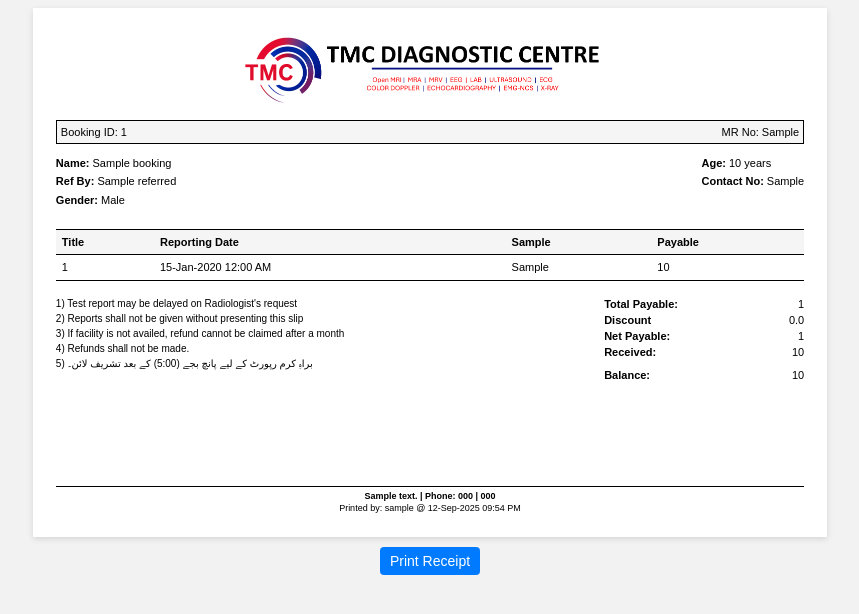
After one commit to qamberalipy/tmc_pos, a Flask app: page /booking/receipt/1 in a window 1280 px wide. The commit adds this page. Shown: the top 614 px of the page, without its empty margins (210-1069 px from the left). Run offline with Flask 3, Linux system fonts and the light colour scheme; the visitor is signed in with stand-in values (Sample User, id 1); tables that the repository leaves empty hold one stand-in row (values such as "Sample post").

Commit message:
Billing Integreted

```diff
--- a/app/blueprints/booking/routes.py
+++ b/app/blueprints/booking/routes.py
@@ -13,6 +13,13 @@ def view_test_booking():
         print(f"Error in view_test_booking: {str(e)}")
         return redirect(url_for('main.error_page'))
 
+@booking_bp.route("/receipts")
+@login_required
+def views_receipt():
+
+    return render_template('receipt.html')
+
+
 @booking_bp.route('/create/', methods=['POST'])
 def create_booking():
     data = request.get_json()
@@ -25,3 +32,19 @@ def create_booking():
     except Exception as e:
         print(f"Error in create_booking: {str(e)}")
         return jsonify({"error": "Failed to create booking"}), 400
+
+@booking_bp.route("/receipt/<int:booking_id>")
+@login_required
+def view_receipt(booking_id):
+    # try:
+    data, status = booking_services.get_booking_details(booking_id)
+
+    if status != 200:
+        # handle gracefully
+        return render_template("error.html", message=data.get("error", "Unknown error")), status
+    print("Receipt Data:", data)
+    return render_template("receipt.html", booking=data)
+
+    # except Exception as e:
+    #     print(f"Error in view_receipt: {str(e)}")
+    #     return redirect(url_for("main.error_page"))
--- /dev/null
+++ b/app/blueprints/booking/templates/receipt.html
@@ -0,0 +1,323 @@
+<!DOCTYPE html>
+<html lang="en">
+
+<head>
+  <meta charset="UTF-8" />
+  <title>Diagnostic Receipt</title>
+  <style>
+    /* Print page */
+    @page {
+      size: A5 landscape;
+      margin: 0mm;
+      /* We'll account for printer margins in the layout */
+    }
+
+    /* Print helpers */
+    @media print {
+      .no-print {
+        display: none !important;
+      }
+
+      /* try to make colors print properly */
+      body {
+        -webkit-print-color-adjust: exact;
+        print-color-adjust: exact;
+      }
+
+      /* ensure receipt uses the measured height for page fitting */
+      .receipt {
+        height: 140mm;
+        /* slightly smaller than 148mm to account for printer margins */
+        overflow: hidden;
+        /* avoids Chrome adding a blank page when something barely overflows */
+      }
+    }
+
+    /* Basic page layout */
+    body {
+      margin: 0;
+      background: #f2f2f2;
+      font-family: Arial, sans-serif;
+      font-size: 11px;
+      display: flex;
+      justify-content: center;
+      padding: 8px;
+      /* screen padding around the paper preview */
+    }
+
+    /* The paper */
+    .receipt {
+      width: 210mm;
+      /* A5 landscape width */
+      height: 140mm;
+      /* intentionally a bit smaller than full 148mm */
+      box-sizing: border-box;
+      /* include padding in the height */
+      padding: 6mm;
+      /* safe internal padding */
+      background: #fff;
+      display: flex;
+      flex-direction: column;
+      box-shadow: 0 2px 6px rgba(0, 0, 0, 0.12);
+      line-height: 1.3;
+      color: #000;
+      position: relative;
+      page-break-inside: avoid;
+    }
+
+    /* Make content expand and push footer down */
+    .content {
+      flex: 1;
+      display: flex;
+      flex-direction: column;
+      gap: 8px;
+      overflow: hidden;
+      /* hide any tiny overflow that would create a blank page */
+    }
+
+    /* Header */
+    .header {
+      display: flex;
+      justify-content: center;
+      align-items: center;
+      margin-bottom: 2mm;
+    }
+
+    .header img {
+      max-width: 370px;
+      height: auto;
+    }
+
+    /* PIN / MR */
+    .pin-section {
+      margin-top: 2mm;
+      padding: 4px;
+      border: 1px solid #000;
+      font-size: 11px;
+      display: flex;
+      justify-content: space-between;
+      background: #f5f5f5;
+    }
+
+    /* Details */
+    .details {
+      display: flex;
+      justify-content: space-between;
+      margin-top: 4px;
+      gap: 12px;
+      font-size: 11px;
+    }
+
+    .details div {
+      min-width: 0;
+      margin-bottom: 4px;
+    }
+
+    /* Table */
+    table {
+      width: 100%;
+      border-collapse: collapse;
+      margin-top: 6px;
+      font-size: 11px;
+    }
+
+    th,
+    td {
+      border-top: 1px solid #000;
+      border-bottom: 1px solid #000;
+      padding: 5px 6px;
+      text-align: left;
+    }
+
+    th {
+      background: #f5f5f5;
+      font-weight: 600;
+    }
+
+    /* Container with notes + totals */
+    .container {
+      display: flex;
+      justify-content: space-between;
+      gap: 12px;
+      align-items: flex-start;
+      margin-top: 6px;
+    }
+
+    .notes {
+      font-size: 10px;
+      flex: 1;
+    }
+
+    .notes p {
+      margin: 2px 0;
+    }
+
+    .totals {
+      width: 200px;
+      font-size: 11px;
+    }
+
+    .totals .row {
+      display: flex;
+      justify-content: space-between;
+      margin: 2px 0;
+    }
+
+    .totals .label {
+      font-weight: 600;
+    }
+
+    .totals .value {
+      text-align: right;
+      min-width: 60px;
+    }
+
+    /* Footer */
+    .footer {
+      font-size: 9px;
+      border-top: 1px solid #000;
+      padding-top: 4px;
+      text-align: center;
+      margin-top: auto;
+      /* push it to the bottom */
+      page-break-inside: avoid;
+      /* keep footer on the same printed page */
+      word-break: break-word;
+    }
+
+    /* stamp: keep it absolutely positioned but within the receipt bounds */
+    .stamp {
+      position: absolute;
+      right: 12mm;
+      bottom: 24mm;
+      border: 1px solid #000;
+      padding: 6px;
+      font-size: 11px;
+      transform: rotate(-6deg);
+      opacity: 0.75;
+    }
+
+    /* controls/UI */
+    .controls {
+      text-align: center;
+      margin-top: 10px;
+    }
+
+    button {
+      padding: 6px 10px;
+      font-size: 14px;
+      background: #007bff;
+      color: #fff;
+      border: none;
+      border-radius: 4px;
+      cursor: pointer;
+    }
+
+    /* small helpers to avoid big margins from elements */
+    h2,
+    p {
+      margin: 0;
+      padding: 0;
+    }
+  </style>
+</head>
+
+<body>
+  <div>
+    <div class="receipt">
+      <!-- Header -->
+      <div class="header">
+        <!-- Keep your original Flask url_for call if using Flask -->
+        <img src="{{ url_for('booking.static', filename='logo_for_receipt.png') }}" alt="logo">
+      </div>
+
+      <!-- page content container (expands to push footer) -->
+      <div class="content">
+        <!-- Booking ID / MR -->
+        <div class="pin-section">
+          <div>Booking ID: {{ booking.booking_id }}</div>
+          <div>MR No: {{ booking.mr_no }}</div>
+        </div>
+
+        <!-- Patient details -->
+        <div class="details">
+          <div>
+            <div><b>Name:</b> {{ booking.patient_name }}</div>
+            <div><b>Ref By:</b> {{ booking.referred_by }}</div>
+            <div><b>Gender:</b> {{ booking.gender }}</div>
+          </div>
+          <div>
+            <div><b>Age:</b> {{ booking.age }} years</div>
+            <div><b>Contact No:</b> {{ booking.contact_no }}</div>
+          </div>
+        </div>
+        <!-- Test table -->
+        <table>
+          <thead>
+            <tr>
+              <th>Title</th>
+              <th>Reporting Date</th>
+              <th>Sample</th>
+              <th>Payable</th>
+            </tr>
+          </thead>
+          <tbody>
+            {% for test in booking.tests %}
+            <tr>
+              <td>{{ test.test_id }}</td> <!-- replace with test name if you join TestRegistration -->
+              <td>{{ test.reporting_date or '-' }}</td>
+              <td>{{ test.sample_to_follow or 'In / Out' }}</td>
+              <td>{{ "{:,.0f}".format(test.amount) }}</td>
+            </tr>
+            {% endfor %}
+          </tbody>
+        </table>
+
+        <!-- notes + totals side-by-side -->
+        <div class="container">
+          <div class="notes">
+
+
+            <p>1) Test report may be delayed on Radiologist's request</p>
+            <p>2) Reports shall not be given without presenting this slip</p>
+            <p>3) If facility is not availed, refund cannot be claimed after a month</p>
+            <p>4) Refunds shall not be made.</p>
+            <p>5) براہِ کرم رپورٹ کے لیے پانچ بجے (5:00) کے بعد تشریف لائن۔</p>
+          </div>
+
+          <div class="totals">
+            <div class="row"><span class="label">Total Payable:</span><span class="value">{{
+                "{:,.0f}".format(booking.financials.net_payable) }}</span></div>
+            <div class="row"><span class="label">Discount</span><span class="value">{{ booking.financials.discount_value
+                }}</span></div>
+            <div class="row"><span class="label">Net Payable:</span><span class="value">{{
+                "{:,.0f}".format(booking.financials.net_payable) }}</span></div>
+            <div class="row"><span class="label">Received:</span><span class="value">{{
+                "{:,.0f}".format(booking.financials.received) }}</span></div>
+            <div class="row" style="margin-top:8px;"><span class="label">Balance:</span><span class="value">{{
+                "{:,.0f}".format(booking.financials.balance) }}</span></div>
+          </div>
+        </div>
+      </div>
+
+
+
+      <!-- Footer (kept at bottom) -->
+      <div class="footer">
+        <div style="font-weight:600;">
+          {{ booking.branch.address }} |
+          Phone: {{ booking.branch.contact }}{% if booking.branch.additional_contact %} | {{
+          booking.branch.additional_contact }}{% endif %}
+        </div>
+        <div>Printed by: {{ booking.current_user }} @ {{ booking.printed_at }}</div>
+      </div>
+    </div>
+
+    <!-- UI only -->
+    <div class="controls no-print">
+      <button onclick="window.print()">Print Receipt</button>
+    </div>
+  </div>
+</body>
+
+</html>
--- a/app/models/branch.py
+++ b/app/models/branch.py
@@ -5,6 +5,9 @@ class Branch(db.Model):
 
     id = db.Column(db.Integer, primary_key=True)
     branch_name = db.Column(db.String(225), nullable=False)
+    contact_number = db.Column(db.String(50), nullable=True)
+    additional_contact_number = db.Column(db.String(50), nullable=True)
+    address = db.Column(db.String(225), nullable=True)
     description = db.Column(db.String(225), nullable=True)
     is_active = db.Column(db.Boolean, default=True)
     created_at = db.Column(db.DateTime, default=db.func.current_timestamp())
```
Also changed, not shown: app/blueprints/booking/services.py (+113 -1 lines), app/blueprints/booking/static/js/test_booking.js (+9 -0 lines), app/blueprints/booking/templates/test_booking.html (+13 -0 lines), migrations/versions/0e99cb59dcaf_change_in_branch_table.py (added, +36 -0 lines), app/blueprints/booking/static/logo_for_receipt.png (added).
